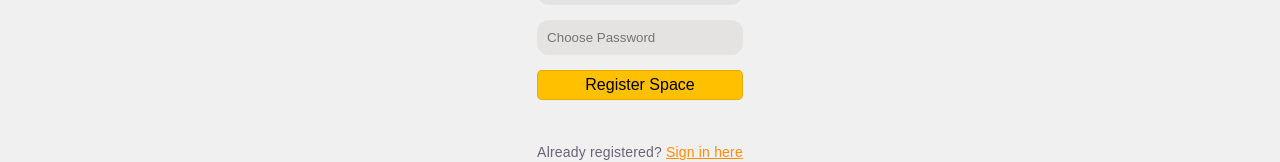
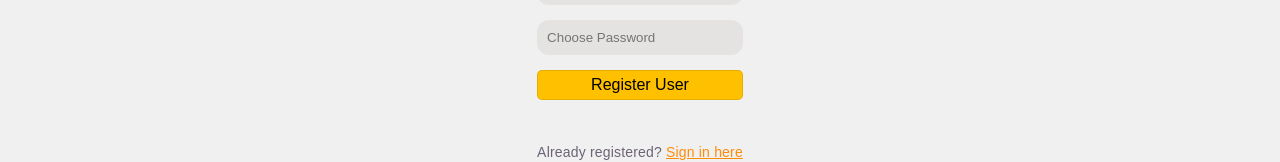
Before and after one commit to Israel-machine/The-Artist-Diary-Project-2, a React app in the folder frontend/: page /signup in a window 1280 px wide. Shown: the part 369-531 px from the top of the page. Built offline with nearby package versions, Linux system fonts and the light colour scheme; the HTML template or start-up script is replaced by a standard one.

Commit message:
Create User submit button updated

```diff
--- a/frontend/src/components/Signup.jsx
+++ b/frontend/src/components/Signup.jsx
@@ -41,7 +41,7 @@ export default function Signup() {
           required
           className="auth-form__input"
         />
-        <button type="submit" className="counter auth-form__submit">Register Space</button>
+        <button type="submit" className="counter auth-form__submit">Register User</button>
       </form>
       <p className="auth-form__footer-text">
         Already registered? <Link to="/login" className="auth-form__footer-link">Sign in here</Link>
```
Also changed, not shown: 1 other file (tests, documents, lock files or other folders).
